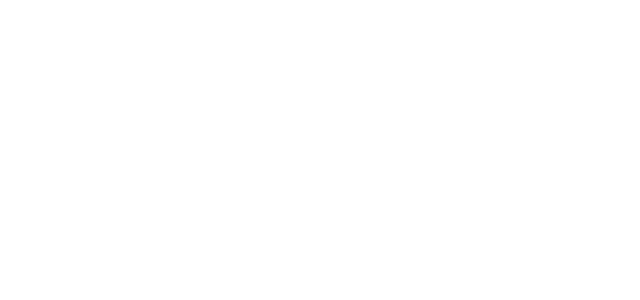
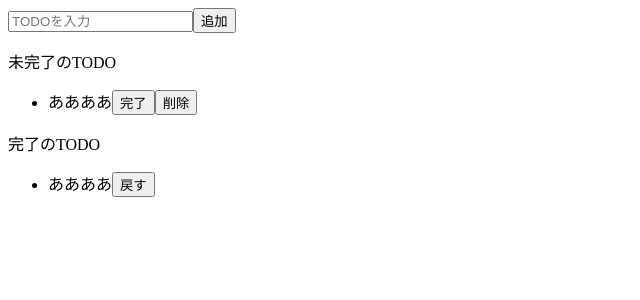
Before and after one commit to kono-meowmeow/ToDoApp_with_React, a React (Create React App) app: page / in a window 1280 px wide. Shown: the top 300 px of the page, without its empty margins (0-640 px from the left). Built offline with nearby package versions, Linux system fonts and the light colour scheme.

Commit message:
jsxで構造作成

```diff
--- a/src/App.jsx
+++ b/src/App.jsx
@@ -2,5 +2,31 @@
 import "./styles.css";
 
 export const App = () => {
-  return <div></div>;
+  return (
+    <>
+      <div>
+        <input placeholder="TODOを入力" />
+        <button>追加</button>
+      </div>
+      <div>
+        <p>未完了のTODO</p>
+        <ul>
+          <li>
+            <span>ああああ</span>
+            <button>完了</button>
+            <button>削除</button>
+          </li>
+        </ul>
+      </div>
+      <div>
+        <p>完了のTODO</p>
+        <ul>
+          <li>
+            <span>ああああ</span>
+            <button>戻す</button>
+          </li>
+        </ul>
+      </div>
+    </>
+  );
 };
```
